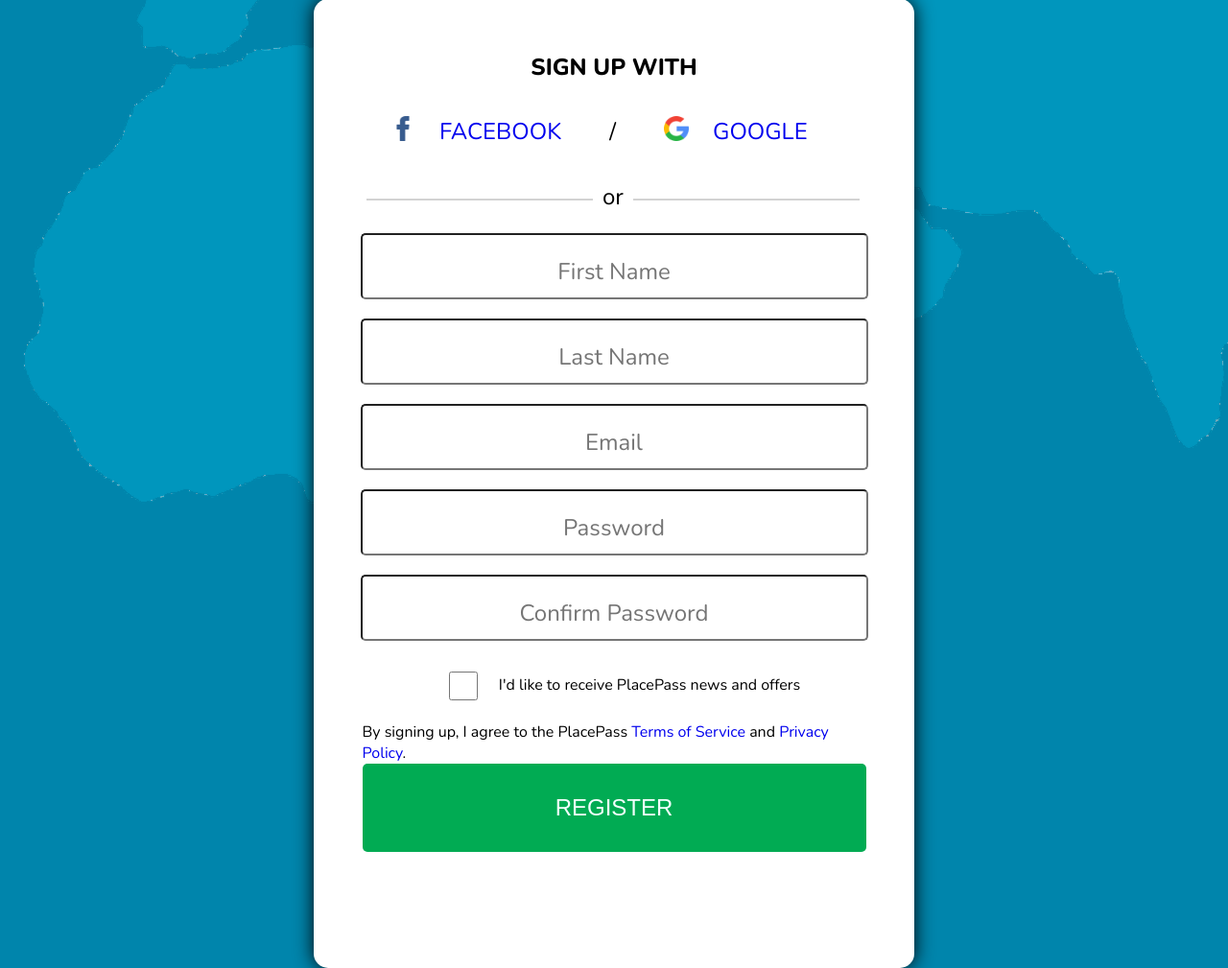
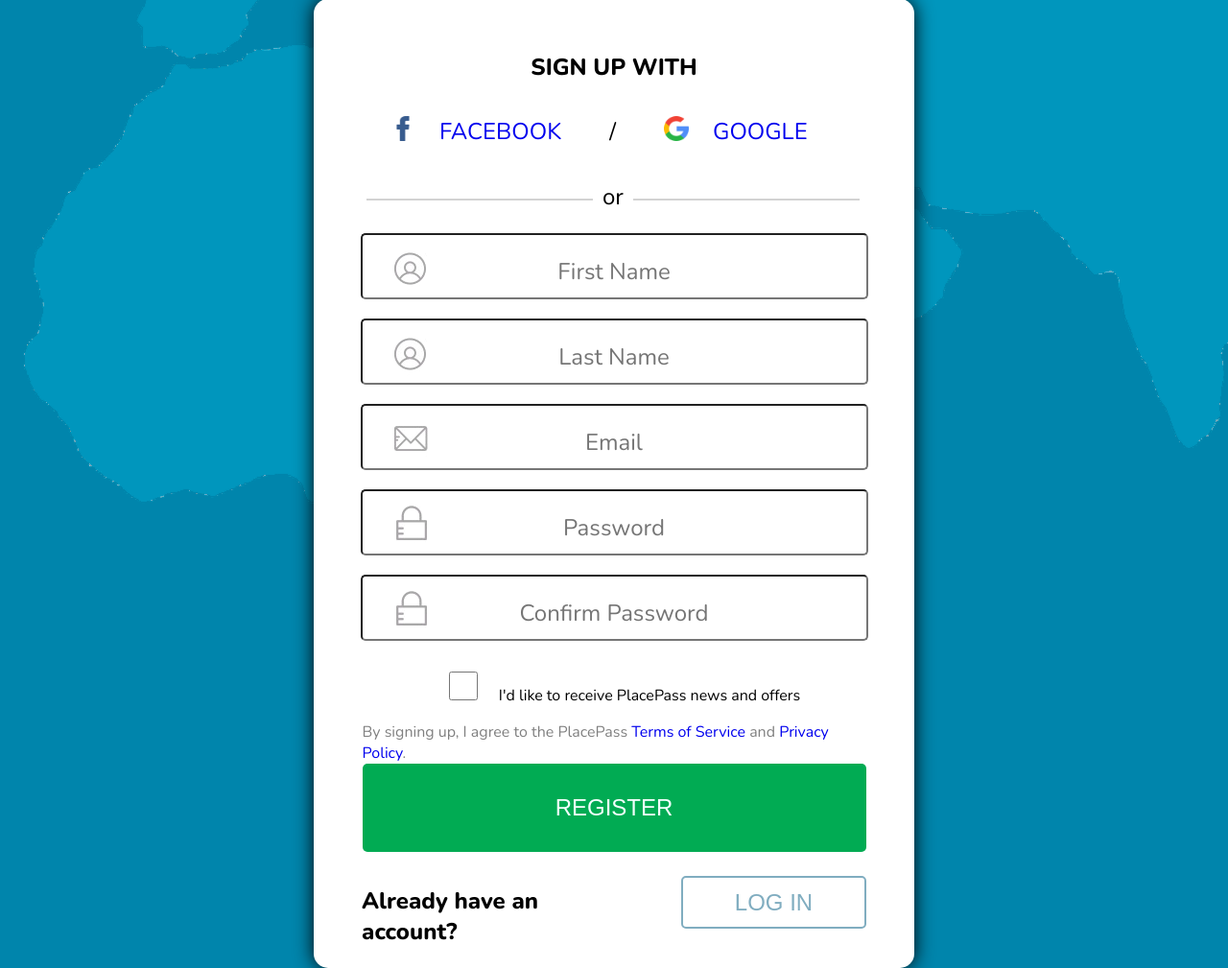
Before and after one commit to abikonya/django-site, a Django app: page / in a window 1280 px wide. Shown: the part 94-1103 px from the top of the page at 96% size. Run offline with Django 3.2, Linux system fonts and the light colour scheme; some libraries are stand-ins or nearby versions.

Commit message:
some makeup for site

```diff
--- a/test_site/templates/auth.html
+++ b/test_site/templates/auth.html
@@ -43,12 +43,20 @@
             <center>
                 <input class="name" name="firstname" placeholder="First Name" required></input>
                 <input class="name" name="lastname" placeholder="Last Name" required></input>
-                <input name="email" id="registration" placeholder="Email" required></input>
-                <input name="password" id="registration" placeholder="Password" type="password" required></input>
-                <input name="confirmpassword" id="registration" placeholder="Confirm Password" type="password" required></input>
+                <input class="email" name="email" id="registration" placeholder="Email" required></input>
+                <input class="password" name="password" id="registration" placeholder="Password" type="password" required></input>
+                <input class="password" name="password" id="registration" placeholder="Confirm Password" type="password" required></input>
                 <input class="checkbox" type="checkbox" value="agree" required>I'd like to receive PlacePass news and offers</input>
                 <p>By signing up, I agree to the PlacePass <a href="#">Terms of Service</a> and <a href="#">Privacy Policy</a>.</p>
-                <button>REGISTER</button>
+                <button class="reg">REGISTER</button>
+                <ul class="haveacc">
+                    <li>
+                        <h1 class="acctxt">Already have an account?</h1>
+                    </li>
+                    <li>
+                        <button form="none" class="login">LOG IN</button>
+                    </li>
+                </ul>
             </center>
         </form>
     </div>
--- a/test_site/templates/css/main.css
+++ b/test_site/templates/css/main.css
@@ -87,7 +87,18 @@ input {
     padding: 0;
     padding-top: 10px;
     border-radius: 5px;
-    vertical-align: middle;
+}
+
+.name {
+    background: url(/static/img/firstname.png) no-repeat;
+}
+
+.email {
+    background: url(/static/img/email.png) no-repeat;
+}
+
+.password {
+    background: url(/static/img/password.png) no-repeat;
 }
 
 .checkbox{
@@ -96,6 +107,7 @@ input {
     padding: 0;
     margin: 22px;
     font-size: 24px;
+    color: grey;
 }
 
 form {
@@ -103,7 +115,7 @@ form {
     margin-top: 12px;
 }
 
-button {
+.reg {
     background: #01ab53;
     color: #f2fffd;
     height: 92px;
@@ -120,4 +132,32 @@ p {
     width: 525px;
     margin: 0;
     padding: 0;
+    color: grey;
 }
+
+.haveacc {
+    display: flex;
+    padding: 0;
+    margin: 0;
+    margin-top: 25px;
+    margin-left: 50px;
+    margin-right: 50px;
+}
+
+.acctxt {
+    text-align: left;
+    padding: 0;
+    margin: 0;
+    padding-top: 10px;
+}
+
+.login {
+    border: solid #80adc0 2px;
+    background-color: white;
+    color: #80adc0;
+    width: 193px;
+    height: 55px;
+    border-radius: 5px;
+    font-size: 24px;
+    margin-left: 45px;
+}
```
Also changed, not shown: test_site/templates/img/email.png, test_site/templates/img/firstname.png, test_site/templates/img/password.png, 5 other files.
